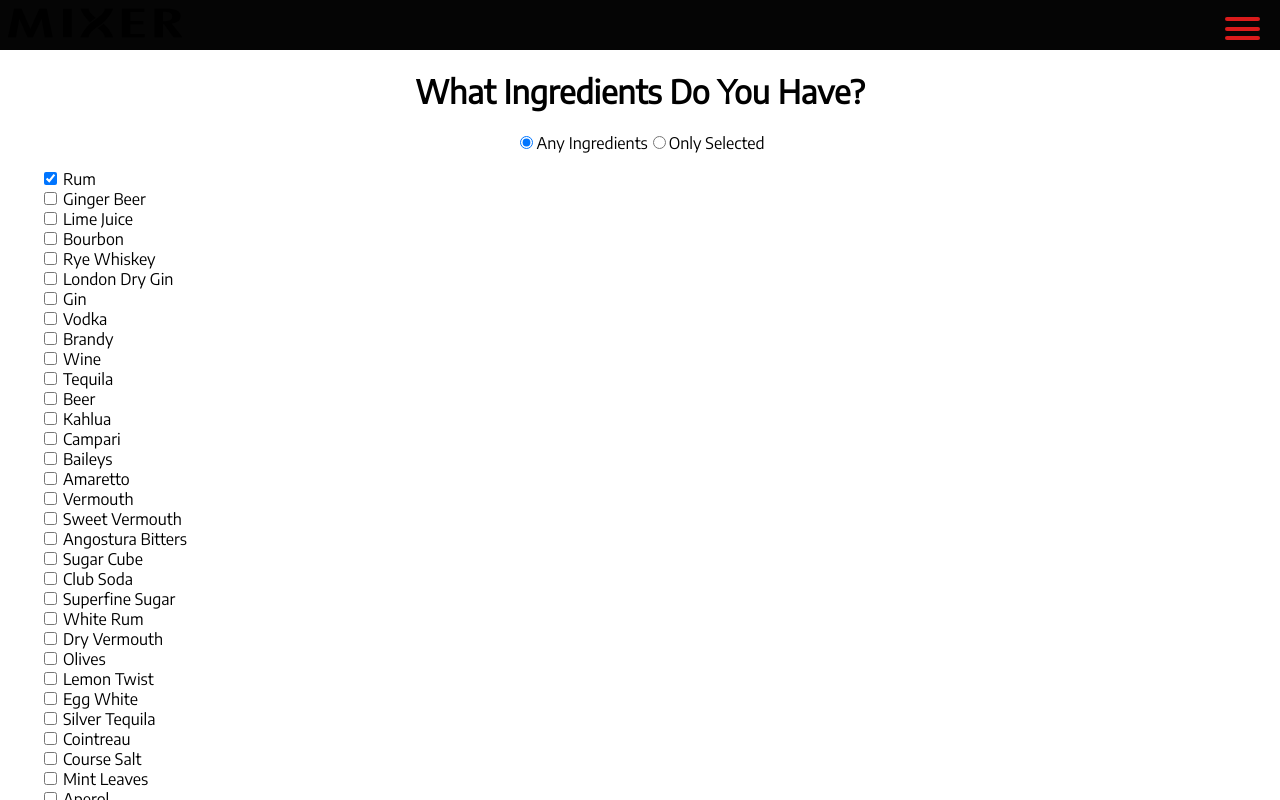
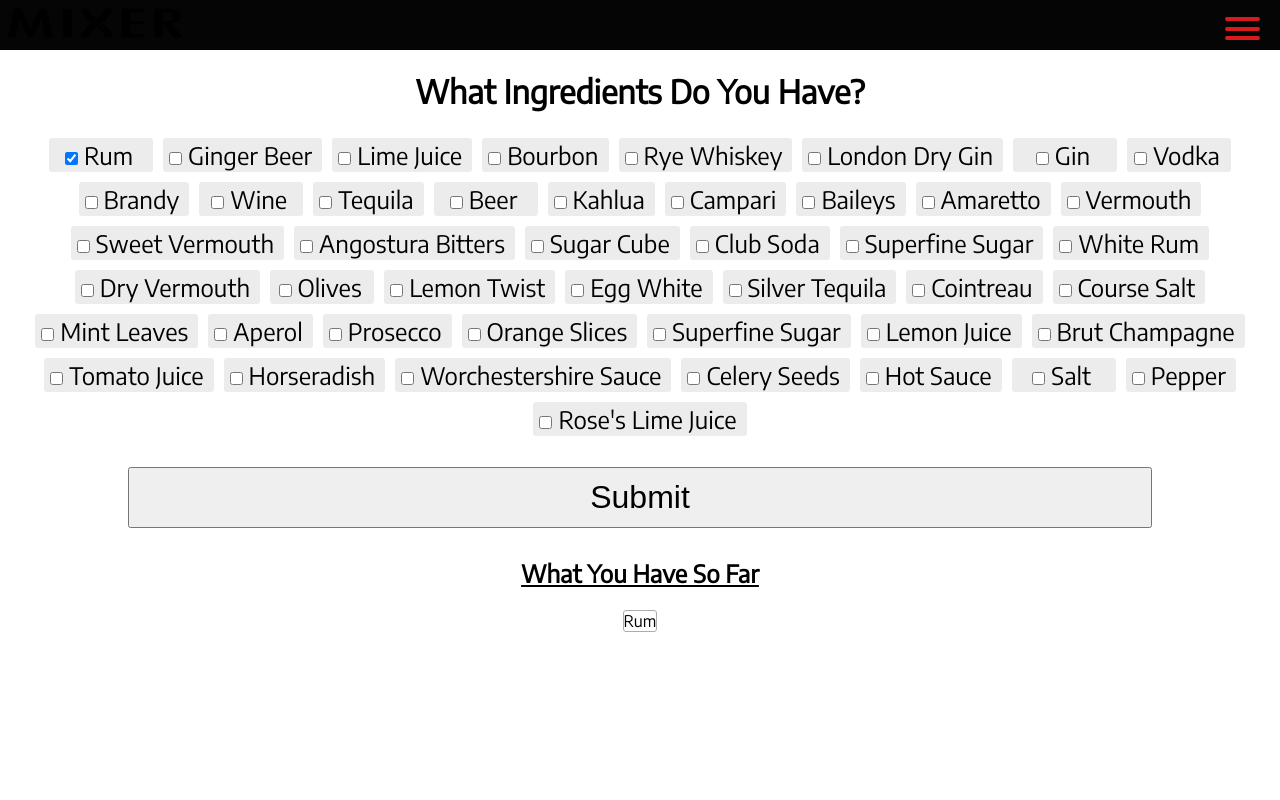
Before and after one commit to JTLovato/mixer, a React (Create React App) app: page /WhatToMake in a window 1280 px wide. Both pictures are taken after a click on the label "Rum". Shown: the top 800 px of the page. Built offline with nearby package versions, Linux system fonts and the light colour scheme.

Commit message:
Finally fixed bug

```diff
--- a/src/App.css
+++ b/src/App.css
@@ -335,11 +335,50 @@ li label input {
 /* What to make screen */
 
 .toppings-list li {
-  display: flex;
-  flex-wrap: wrap;
+  display: inline-block;
+  min-width: 100px;
+  margin: 5px;
+  background-color: #ececec;
+  border-radius: 3px;
+  padding: 2px;
 }
 
 .left-section label {
   margin-left: 3px;
   text-transform: capitalize;
 }
+
+.owned-ingredients-list {
+  display: flex;
+  flex-wrap: wrap;
+  justify-content: center;
+}
+
+.owned-title {
+  width: 100%;
+  text-decoration: underline;
+}
+
+.each-ingredient {
+  margin: 2px 5px;
+  border: solid 1px var(--quarternary-color);
+  border-radius: 3px;
+  text-transform: capitalize;
+}
+
+.ul-no-margin {
+  padding: 0;
+  list-style-type: none;
+}
+
+.ingredient-checkbox {
+  font-size: 150%;
+  margin: 5px 8px;
+}
+
+.ingredients-submit {
+  width: 80%;
+  margin: 10px 10%;
+  font-size: 200%;
+  padding: 10px;
+}
--- a/src/components/DrinkCard.js
+++ b/src/components/DrinkCard.js
@@ -5,6 +5,8 @@ import { Link } from 'react-router-dom';
 function DrinkCard(props) {
     let newDrinkIngredients = []
     let drinkData = props.data.drinks
+    let matchedDrink = props.matchedDrink;
+    console.log(matchedDrink)
     // console.log(drinkData)
 
     let drinkLength = drinkData.length
--- a/src/components/IngredientsCheckBoxes.js
+++ b/src/components/IngredientsCheckBoxes.js
@@ -1,44 +1,47 @@
 
 import React, { useState } from 'react';
 import HavedRecipeCards from './HavedRecipeCards';
+import MatchedDrinkCard from './MatchedDrinkCard'
 
 function IngredientsCheckBoxes(props) {
 
     let newData = props.ingredients
+    let allDrinks = props.drinks
     // console.log(newData)
+    // console.log(allDrinks)
 
     const [items, setItems] = useState([]);
     const [itemName, setItemName] = useState("");
+    const [matchedDrinks, setMatchedDrinks] = useState([]);
 
-    // const addItem = event => {
-    //     event.preventDefault();
-    //     setItems([
-    //         ...items,
-    //         {
-    //             id: items.length,
-    //             name: itemName
-    //         }
-    //     ]);
-    //     setItemName("");
-    //     console.log(itemName)
-    //     console.log(items)
-    // };
-
-    // const addItem = (itemValue) => {
-    //     setItems(oldArray => [...oldArray, itemValue])
-    // }
-
-    const [ownedIngreds, updateOwnedIngreds] = useState([]);
+    const [ownedIngreds, setOwnedIngreds] = useState([]);
 
     const onClicks = (item) => {
-        updateOwnedIngreds( arr => [...arr, item]);
+        setOwnedIngreds( arr => [...arr, item]);
         console.log(ownedIngreds)
     };
 
+    const submitFunction = (e) => {
+        e.preventDefault();
+        console.log(ownedIngreds);
+        for (let i = 0; i < allDrinks.length; i++) {
+            // console.log(allDrinks[i].ingredients)
+                let containsAll = allDrinks[i].ingredients.every(element => {
+                return ownedIngreds.indexOf(element) !== -1;
+            });
+            // console.log(containsAll)
+            if (containsAll == true) {
+                console.log(allDrinks[i].id)
+                setMatchedDrinks( arr => [...arr, allDrinks[i] ])
+            }
+        }
+        console.log(matchedDrinks);
+    }
+
     return (
         <div>
-            <form   >
-                <ul className="toppings-list">
+            <form onSubmit={submitFunction}>
+                <ul className="toppings-list ul-no-margin">
                     {newData.map(( name , index) => {
                         return (
                             <li key={index}>
@@ -51,50 +54,36 @@ function IngredientsCheckBoxes(props) {
                                         name={name}
                                         value={name}
                                         onChange={e => onClicks(e.target.value)}
-                                        // onChange={ onClicks }
                                     />
-                                    <label htmlFor={name}>{name}</label>
+                                    <label className="ingredient-checkbox" htmlFor={name}>{name}</label>
                                     </div>
                                 </div>
                             </li>
                         );
                     })}
                 </ul>
-                <div>
-                    <h2>What You Have So Far</h2>
+                <input className="ingredients-submit" type="submit" value="Submit" />
+                <div className="owned-ingredients-list">
+                    <h2 class="owned-title">What You Have So Far</h2>
                     {ownedIngreds.map( e =>
-                    <div>{ e }</div>
+                    <div className="each-ingredient">{ e }</div>
                     )}
                 </div>
-                <input type="submit" value="Submit" />
-
-                {/* <HavedRecipeCards selectedIngredients={selectedIngredients}/> */}
             </form>
-
-
-
-
-            {/* <form onSubmit={addItem}>
-                <label>
-                    <input
-                        name="item"
-                        type="text"
-                        value={itemName}
-                        onChange={e => setItemName(e.target.value)}
-                    />
-                </label>
-            </form> */}
             <ul>
                 {items.map(item => (
                 <li key={item.name}>{item.name}</li>
                 ))}
             </ul>
-
-
-
-
-            <div>
-            </div>
+            <ul className="ul-no-margin">
+                {matchedDrinks.map(matchedDrink => (
+                <li key={matchedDrink.id}>
+                    <MatchedDrinkCard matchedDrink={matchedDrink}/>
+                    {/* <DrinkCard matchedDrink={matchedDrink} /> */}
+                </li>
+                ))
+                }
+            </ul>
         </div>
     )
 }
--- /dev/null
+++ b/src/components/MatchedDrinkCard.js
@@ -0,0 +1,43 @@
+import React from 'react'
+import Ratings from './Ratings';
+import { Link } from 'react-router-dom';
+
+function MatchedDrinkCard(props) {
+    let matchedDrink = props.matchedDrink
+    console.log(matchedDrink)
+    let newDrinkIngredients = []
+    let drinkData = props.matchedDrink
+
+    // Function below lists the ingredients with a comma between each and a period at the end.
+    let newDrink = drinkData['ingredients']
+    for (let i = 0; i <= matchedDrink['ingredients'].length - 1; i++) {
+        if (i !== newDrink.length - 1) {
+            newDrinkIngredients.push(newDrink[i] + ", ")
+        } else {
+        newDrinkIngredients.push(newDrink[i] + ".")
+    }
+}
+    // Truncates drink card so there's no overflow, shortening each description if needed with elipses.
+    let truncated = () => {
+        if (matchedDrink['description'].length > 100) {
+            return matchedDrink['description'].substring(0, 100) + '...';
+        } else {
+            return matchedDrink['description']
+        }
+    }
+
+    return (
+        <Link to={`/drink/${matchedDrink['name']}`} state={{ from: matchedDrink }}>
+            <div className="drink-card">
+                <img src={`../img/${matchedDrink['image']}`} alt="" className="drink-card-image"></img>
+                <h1>{matchedDrink['name']}</h1>
+                <Ratings stars={matchedDrink['rating']} />
+                <h5>{newDrinkIngredients}</h5>
+                <h6>{truncated()}</h6>
+            </div>
+        </Link>
+    )
+}
+
+
+export default MatchedDrinkCard
--- a/src/screens/WhatToMakeScreen.js
+++ b/src/screens/WhatToMakeScreen.js
@@ -1,4 +1,4 @@
-import React, { useState, useEffect } from 'react';
+import React from 'react';
 import IngredientsCheckBoxes from '../components/IngredientsCheckBoxes';
 import Data from '../Data'
 
@@ -8,18 +8,20 @@ function WhatToMakeScreen() {
 
 
     let ingredients = Data.ingredients[0].alcohol
+    let drinks = Data.drinks;
+    // console.log(Data.drinks)
 
     return (
     <div>
         <h1>What Ingredients Do You Have?</h1>
         <div className="button-hold">
             {/* TODO Fix checked radio buttons */}
-            <input type="radio" id="searchAny" name="search" checked value="Any Ingredients" />
+            {/* <input type="radio" id="searchAny" name="search" checked value="Any Ingredients" />
             <label htmlFor="searchAny">Any Ingredients</label>
             <input type="radio" id="searchAll" name="search" value="Only Selected" />
-            <label htmlFor="searchAll">Only Selected</label>
+            <label htmlFor="searchAll">Only Selected</label> */}
         </div>
-        <IngredientsCheckBoxes ingredients={ingredients} />
+        <IngredientsCheckBoxes ingredients={ingredients} drinks={drinks} />
     </div>
 
     )
```
